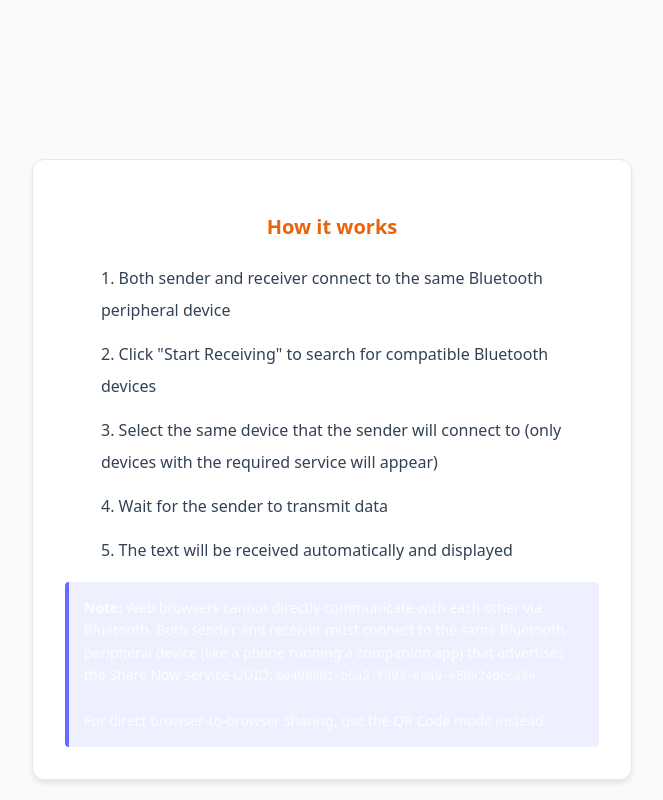
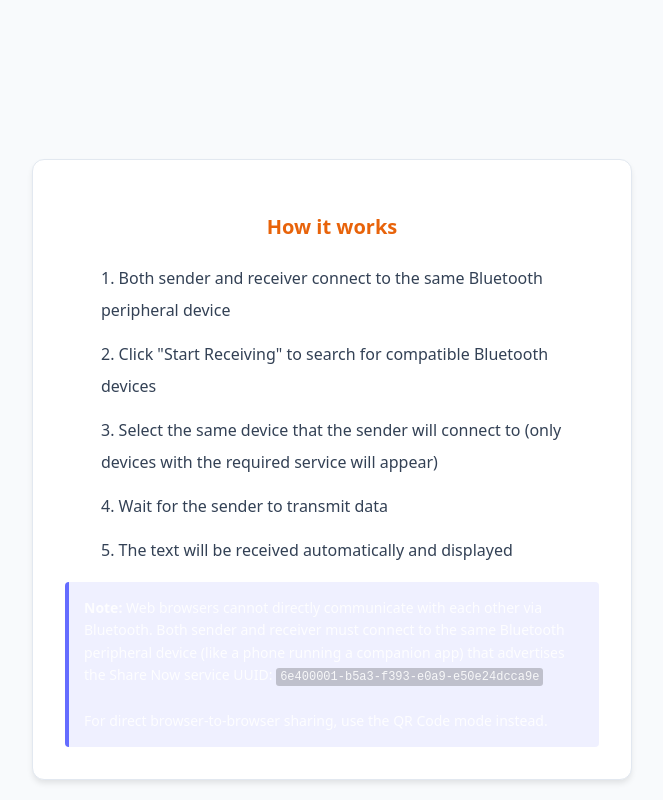
Before and after one commit to pomali/share-now, a React (Vite) app: page /share-now/bluetooth-receiver in a window 1280 px wide. Shown: the part 426-1226 px from the top of the page, without its empty margins (308-971 px from the left). Built offline with nearby package versions, Linux system fonts and the light colour scheme.

Commit message:
Remove inline styles and use CSS classes for code elements
Co-authored-by: pomali <1194439+pomali@users.noreply.github.com>

```diff
--- a/src/App.css
+++ b/src/App.css
@@ -169,6 +169,14 @@
   line-height: 1.6;
 }
 
+.info-note code {
+  font-size: 12px;
+  word-break: break-all;
+  background-color: rgba(0, 0, 0, 0.2);
+  padding: 2px 4px;
+  border-radius: 3px;
+}
+
 @media (max-width: 768px) {
   .navbar {
     padding: 1rem;
--- a/src/components/BluetoothReceiver.jsx
+++ b/src/components/BluetoothReceiver.jsx
@@ -203,7 +203,7 @@ function BluetoothReceiver() {
         <div className="info-note">
           <strong>Note:</strong> Web browsers cannot directly communicate with each other via Bluetooth.
           Both sender and receiver must connect to the same Bluetooth peripheral device (like a phone running
-          a companion app) that advertises the Share Now service UUID: <code style={{ fontSize: '12px', wordBreak: 'break-all' }}>{SERVICE_UUID}</code>
+          a companion app) that advertises the Share Now service UUID: <code>{SERVICE_UUID}</code>
           <br /><br />
           For direct browser-to-browser sharing, use the QR Code mode instead.
         </div>
--- a/src/components/BluetoothSender.jsx
+++ b/src/components/BluetoothSender.jsx
@@ -188,7 +188,7 @@ function BluetoothSender() {
         <div className="info-note">
           <strong>Note:</strong> Web browsers cannot directly communicate with each other via Bluetooth.
           You need a compatible Bluetooth peripheral device (like a phone running a companion app) that
-          advertises the Share Now Bluetooth service UUID: <code style={{ fontSize: '12px', wordBreak: 'break-all' }}>{SERVICE_UUID}</code>
+          advertises the Share Now Bluetooth service UUID: <code>{SERVICE_UUID}</code>
         </div>
       </div>
     </div>
```
